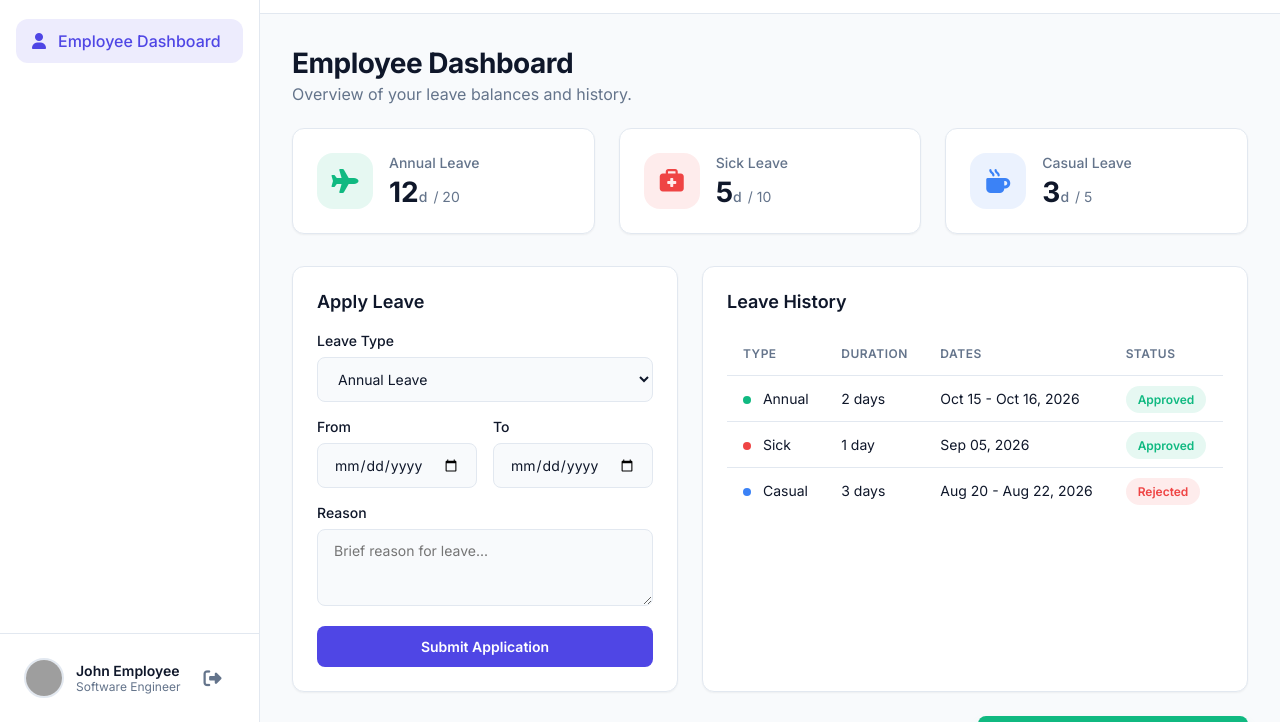
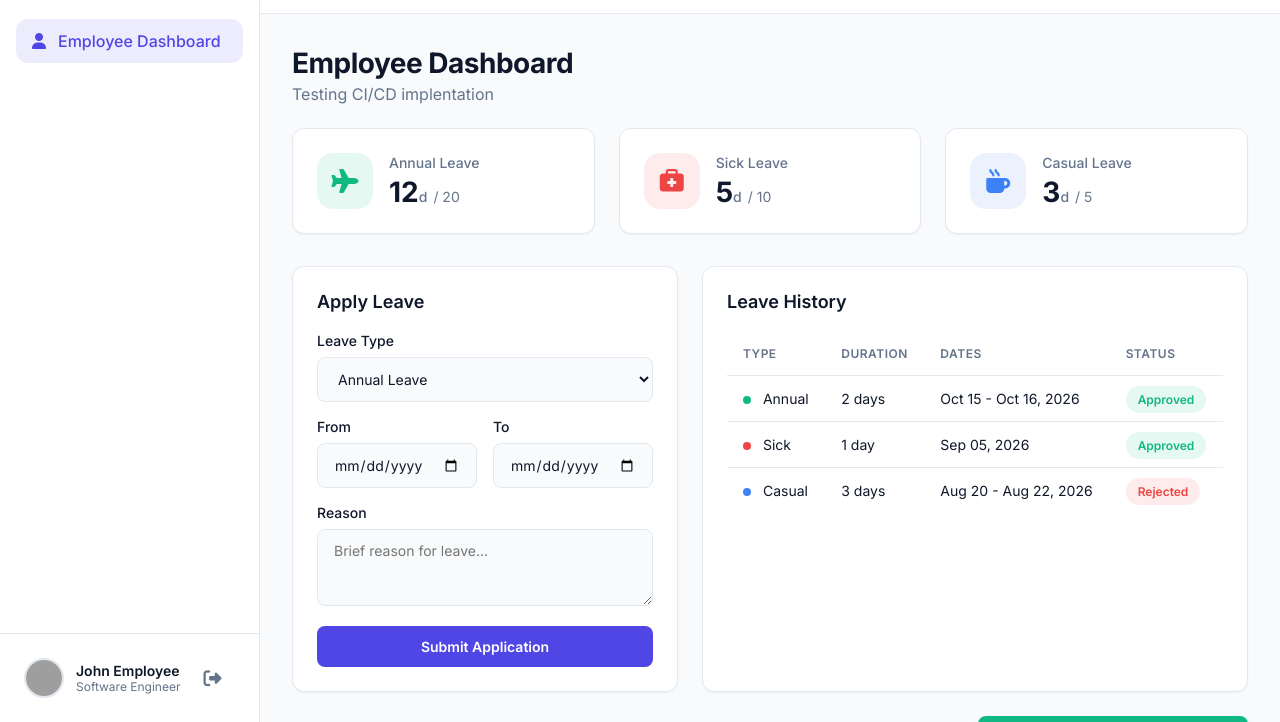
Before and after one commit to ajayabd17/Smart-Leave-Absence-Management-Engine-, a plain HTML site: page index.html in a window 1280 px wide. Both pictures are taken after typing "name@example.com", "Sample123" into the empty fields and a click on the button "Sign In". Shown: the part 78-800 px from the top of the page. Drawn offline with Linux system fonts and the light colour scheme; grey boxes are pictures that could not be loaded.

Commit message:
Test CI/CD deployment pipeline

```diff
--- a/index.html
+++ b/index.html
@@ -86,7 +86,7 @@
             <section id="employee-view" class="view-section">
                 <div class="page-title">
                     <h1>Employee Dashboard</h1>
-                    <p>Overview of your leave balances and history.</p>
+                    <p>Testing CI/CD implentation</p>
                 </div>
 
                 <!-- Stats summary -->
```
